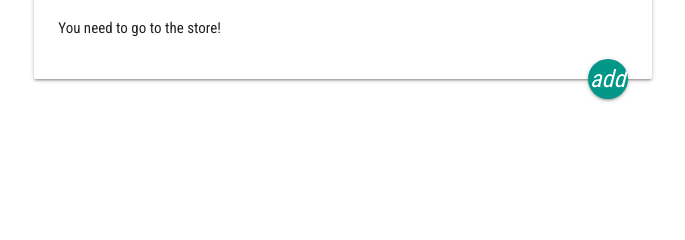
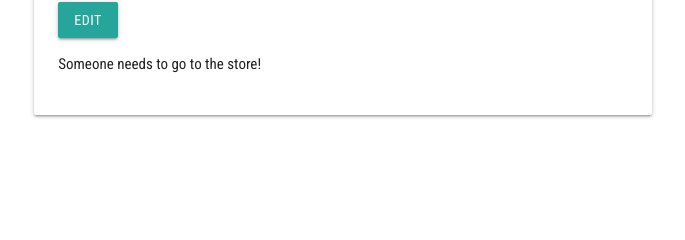
Before and after one commit to sdossettswift/python-groceries, a Django app: template groceries/templates/groceries/item_detail.html in a window 1280 px wide. Shown: the part 193-433 px from the top of the page, without its empty margins (297-982 px from the left). Run offline with Django 3.2, Linux system fonts and the light colour scheme; the template is opened without the code that fills it, so the values that code supplies are empty; the visitor is signed in with stand-in values (Sample User, id 1); some libraries are stand-ins or nearby versions.

Commit message:
only authenticated users can edit list items

```diff
--- a/groceries/templates/groceries/item_detail.html
+++ b/groceries/templates/groceries/item_detail.html
@@ -6,7 +6,7 @@
   <ul>
     <li>Added by {{ item.owner }} on {{ item.date_added}}</li>
       {% if user.is_authenticated %}
-        <a href="{% url 'item_new' %}", class="btn-floating halfway-fab waves-effect waves-light teal"><i class="material-icons">add</i></a>
+      <a class="btn btn-default" href="{% url 'item_edit' pk=item.pk %}">Edit</a>
       {% endif %}
     </ul>
   {% if item.completed %}
@@ -15,7 +15,7 @@
      </ul>
   {% else %}
   <ul>
-    <li> You need to go to the store! </li>
+    <li> Someone needs to go to the store! </li>
   </ul>
    {% endif %}
 </div>
```
